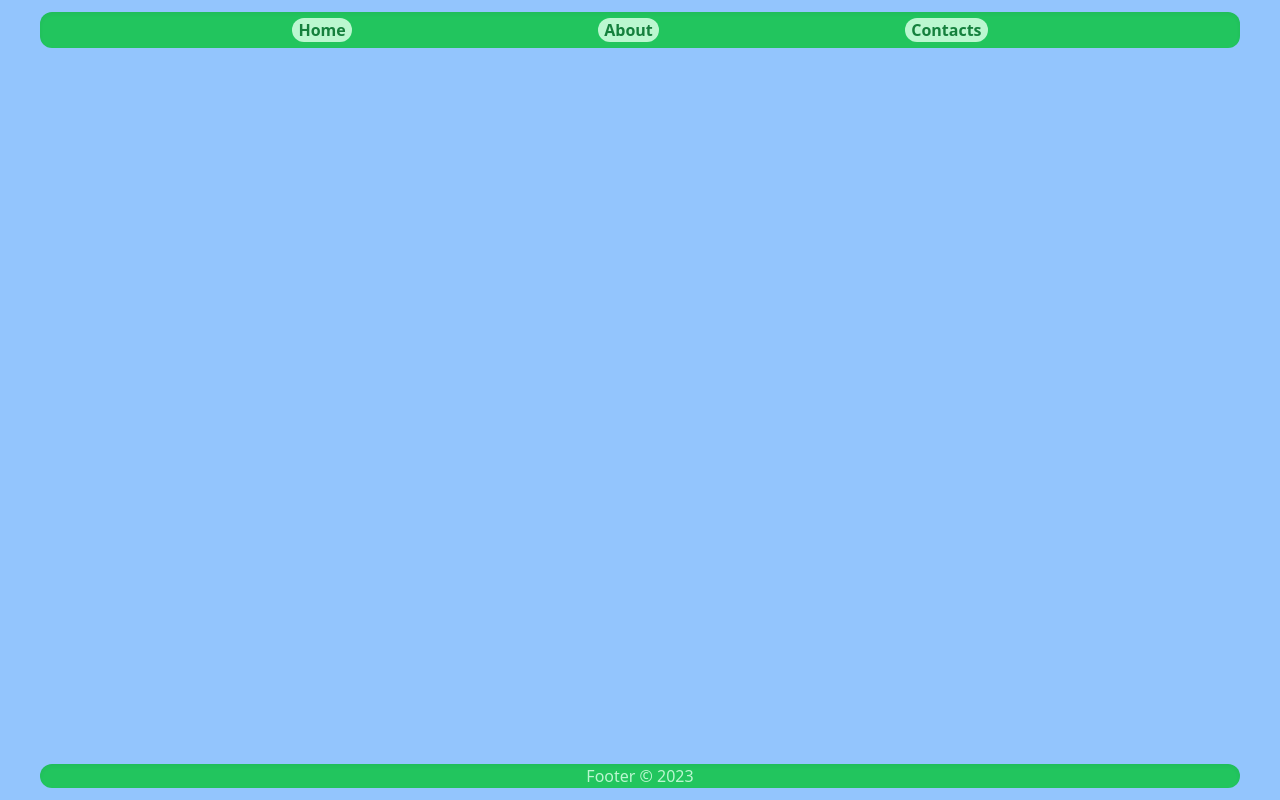
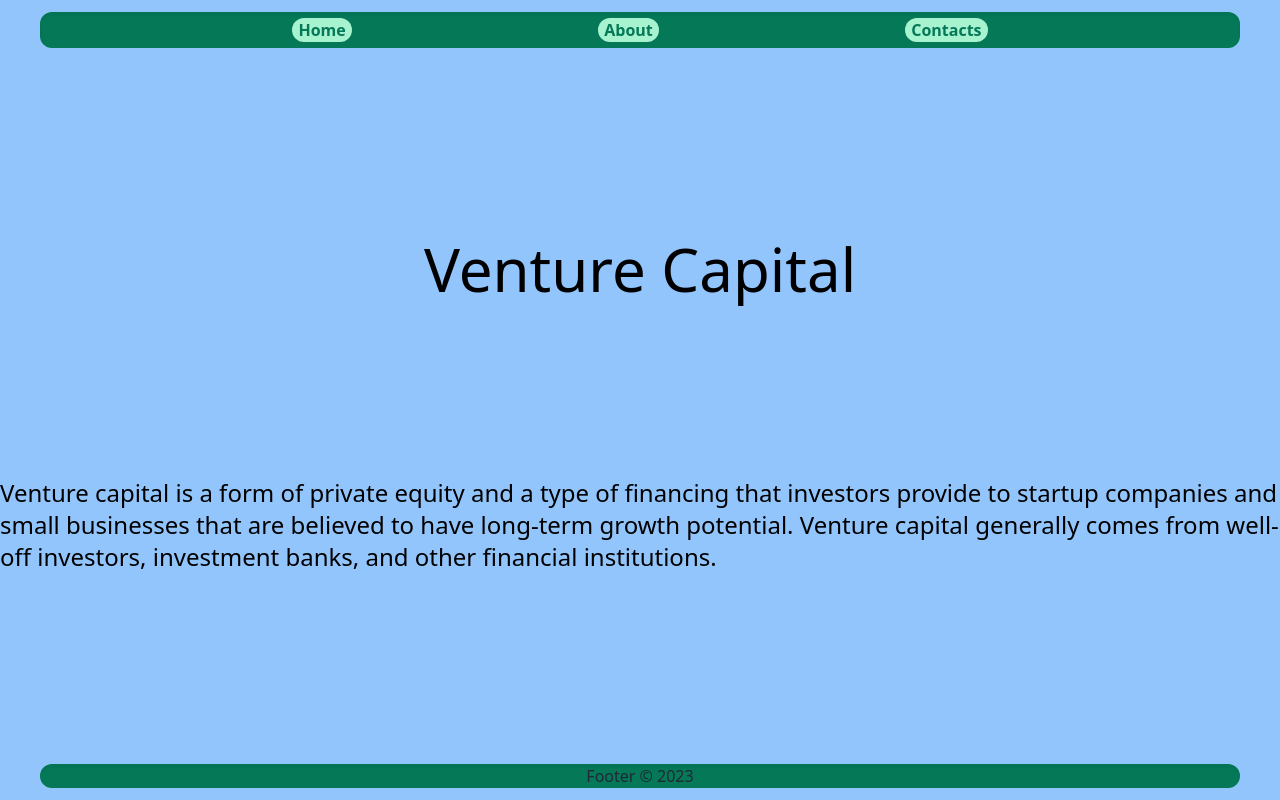
Before and after one commit to stefanofossati/hypermedia-website, a Nuxt app: page /about in a window 1280 px wide. Built offline with nearby package versions, Linux system fonts and the light colour scheme.

Commit message:
Spero vado

```diff
--- a/layouts/default.vue
+++ b/layouts/default.vue
@@ -2,15 +2,15 @@
 <template>
     <div class="h-screen bg-blue-300 flex flex-col">
         <header>
-            <nav class="bg-green-500 rounded-xl shadow-inner mx-10 my-3 p-1.5">
+            <nav class="bg-emerald-700 rounded-xl shadow-inner mx-10 my-3 p-1.5">
                 <menu class="flex justify-evenly items-center">
-                    <li class="bg-green-200 hover:bg-green-700 rounded-xl text-green-700 hover:text-green-200 font-bold px-1.5">
+                    <li class="bg-emerald-200 hover:bg-emerald-800 rounded-xl text-emerald-700 hover:text-emerald-200 font-bold px-1.5">
                         <NuxtLink to='/'>Home</NuxtLink>
                     </li>
-                    <li class="bg-green-200 hover:bg-green-700 rounded-xl text-green-700 hover:text-green-200 font-bold px-1.5">
+                    <li class="bg-emerald-200 hover:bg-emerald-800 rounded-xl text-emerald-700 hover:text-emerald-200 font-bold px-1.5">
                         <NuxtLink to='/about'>About</NuxtLink>
                     </li>
-                    <li class="bg-green-200 hover:bg-green-700 rounded-xl text-green-700 hover:text-green-200 font-bold px-1.5">
+                    <li class="bg-emerald-200 hover:bg-emerald-800 rounded-xl text-emerald-700 hover:text-emerald-200 font-bold px-1.5">
                         <NuxtLink to='/contact'>Contacts</NuxtLink>
                     </li>
                 </menu>
@@ -19,8 +19,8 @@
         <main class="h-full">
             <slot></slot>
         </main>
-        <footer class="bg-green-500 rounded-xl shadow-inner mx-10 my-3">
-            <p class="text-center text-green-200">Footer © 2023</p>
+        <footer class="bg-emerald-700 rounded-xl shadow-inner mx-10 my-3">
+            <p class="text-center text-gray-800">Footer © 2023</p>
         </footer>
     </div>
 </template>
--- /dev/null
+++ b/pages/about.vue
@@ -0,0 +1,20 @@
+<script setup lang="ts">
+
+</script>
+
+<template>
+    <div class="flex flex-col items-center justify-evenly h-full">
+        <div class="flex flex-col items-center justify-evenly h-full">
+            <h1 class="text-6xl">Venture Capital</h1>
+            <p class="text-2xl">Venture capital is a form of private equity and a type of financing that investors
+                provide to startup companies and small businesses that are believed to have long-term growth potential.
+                Venture capital generally comes from well-off investors, investment banks, and other financial
+                institutions.</p>
+        </div>
+    </div>
+
+</template>
+
+<style scoped>
+
+</style>
--- a/pages/index.vue
+++ b/pages/index.vue
@@ -2,8 +2,8 @@
 <template>
     <div class="flex flex-col items-center justify-evenly h-full">
         <img src="../assets/i3lab.png" alt="i3lab"/>
-        <h1 class="text-6xl">
+        <button class="text-6xl hover:animate-bounce rounded-xl border-black border-2 bg-blue-500">
             First Draft
-        </h1>
+        </button>
     </div>
 </template>
```
